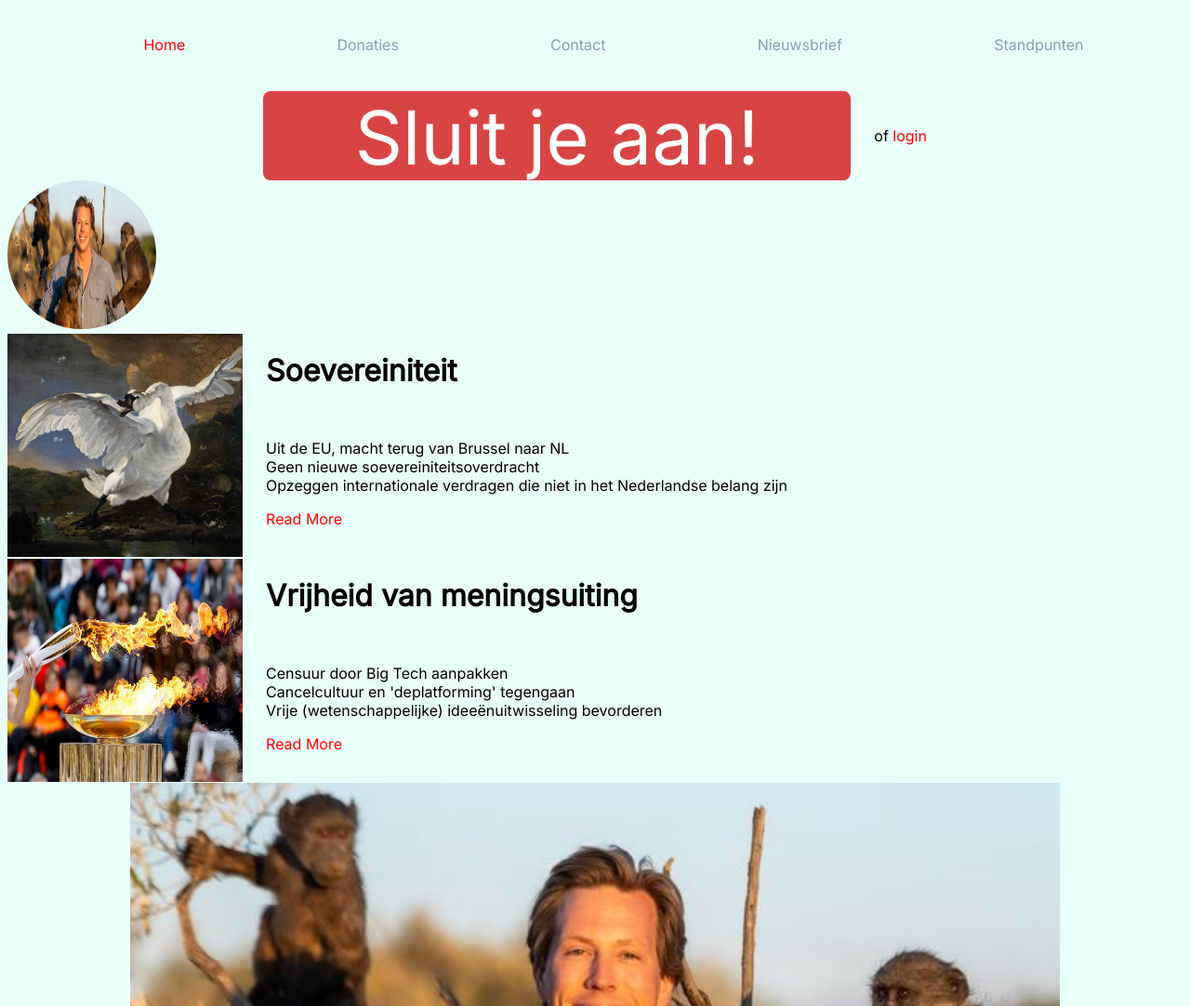
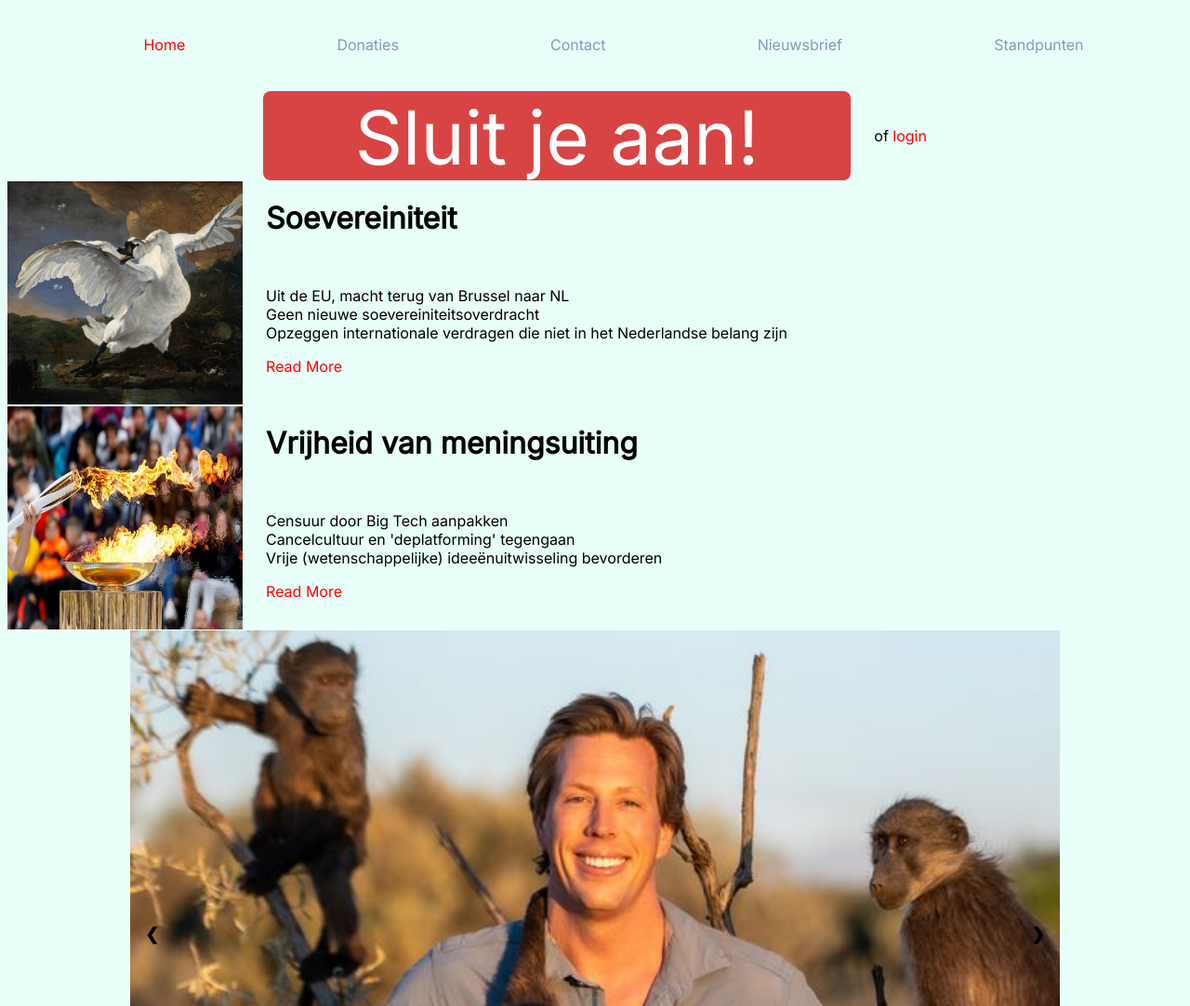
Before and after one commit to Nexortge/Project-2-FVD, a PHP site: page / in a window 1280 px wide. Shown: the part 256-1338 px from the top of the page at 93% size. Run offline with PHP 8.4, Linux system fonts and the light colour scheme.

Commit message:
Freek verwijderd

```diff
--- a/css/donaties.css
+++ b/css/donaties.css
@@ -1,11 +1,5 @@
 body{
     background-color: #E9FFF9;
-}
-
-.freek {
-    border-radius: 50%;
-    width: 20vmin;
-    height: 20vmin;
 }
 
 #head-currency {
--- a/css/index.css
+++ b/css/index.css
@@ -31,12 +31,6 @@ a {
     align-items: center;
     gap: 2%;
     padding-top: 5vmin;
-}
-
-.freek {
-    border-radius: 50%;
-    width: 20vmin;
-    height: 20vmin;
 }
 
 .container {
--- a/css/nieuws.css
+++ b/css/nieuws.css
@@ -1,11 +1,5 @@
 body{
     background-color: #E9FFF9   ;
-}
-
-.freek {
-    border-radius: 50%;
-    width: 20vmin;
-    height: 20vmin;
 }
 
 .title{
--- a/css/stand.css
+++ b/css/stand.css
@@ -1,11 +1,5 @@
 body {
     background-color: #E9FFF9;
-}
-
-.freek {
-    border-radius: 50%;
-    width: 20vmin;
-    height: 20vmin;
 }
 
 #card-holder-holder {
--- a/php/donaties.php
+++ b/php/donaties.php
@@ -47,10 +47,6 @@
             <button id="ideal-button">Ideal</button>
         </div>
 
-        <div>
-            <img src="../assets/freek-vonk.jpg" alt="freekvonk" class="freek">
-        </div>
-
         <h1>Lorem ipsum dolor samet</h1>
         <p id="info-text">Lorem ipsum dolor sit amet consectetur. Viverra id amet in odio enim venenatis nulla.
             Sit lorem pellentesque egestas eget pretium mattis. Neque risus vulputate vitae nec lectus commodo
--- a/php/index.php
+++ b/php/index.php
@@ -18,10 +18,6 @@
     <div id="buttons">
         <button class="registreer"><a href="../php/index.php">Sluit je aan!</a></button>
         <p>of <a href="login.php">login</a></p>
-    </div>
-
-    <div>
-    <img src="../assets/freek-vonk.jpg" alt="freekvonk" class="freek">
     </div>
 
     <div class="container">
--- a/php/nieuws.php
+++ b/php/nieuws.php
@@ -117,10 +117,6 @@
         </div>
     </div>
 
-    <div>
-    <img src="../assets/freek-vonk.jpg" alt="freekvonk" class="freek">
-    </div>
-
     <?php include '../includes/footer.php'; ?>
 </body>
 
--- a/php/stand.php
+++ b/php/stand.php
@@ -11,10 +11,6 @@
 <body>
     <?php include '../includes/header.php'; ?>
     <h1 id="title">Dit zijn onze standpunten.</h1>
-
-    <div>
-    <img src="../assets/freek-vonk.jpg" alt="freekvonk" class="freek">
-    </div>
 
     <div id="card-holder-holder">
         <div class="card-holder">
```
